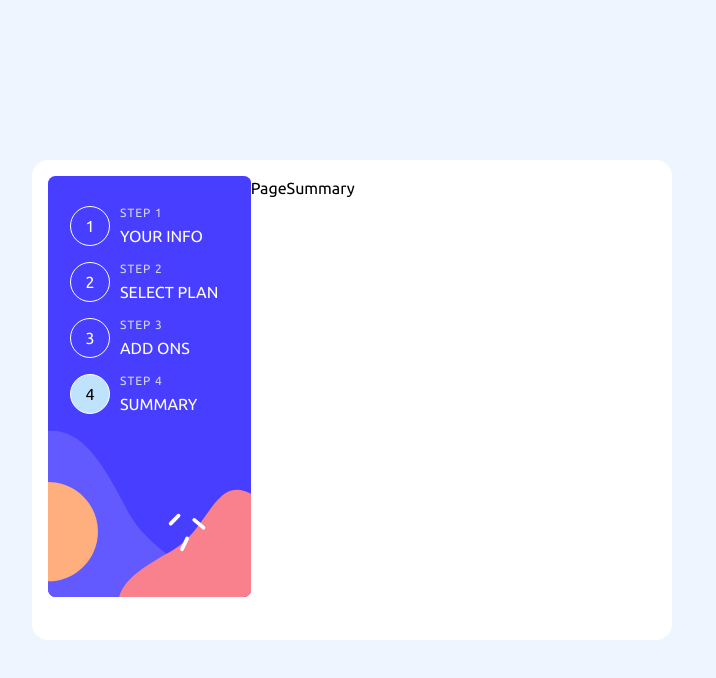
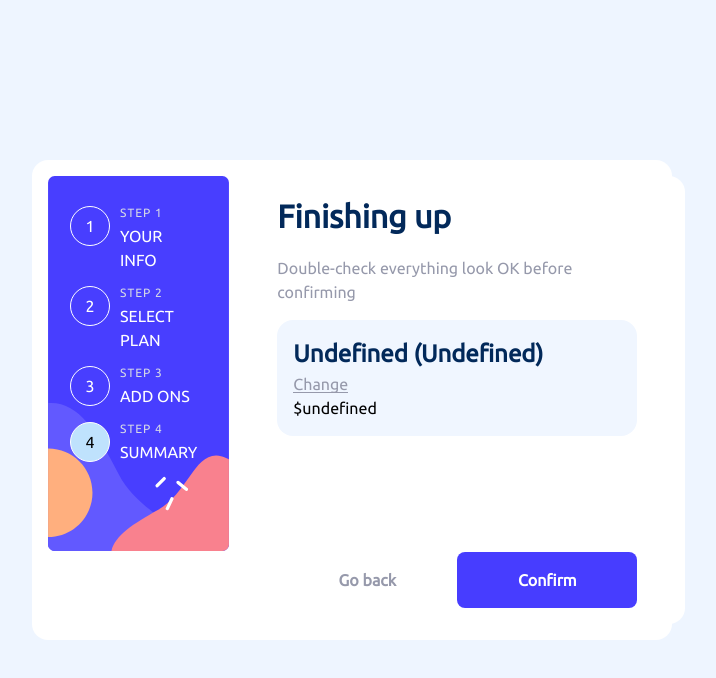
Before and after one commit to rus6600/multiform, a React (Vite) app: page / in a window 1280 px wide. Both pictures are taken after a click on the item "SUMMARY". Shown: the top 678 px of the page, without its empty margins (288-1004 px from the left). Built offline with nearby package versions, Linux system fonts and the light colour scheme.

Commit message:
add summary

```diff
--- a/src/components/ui/Button.tsx
+++ b/src/components/ui/Button.tsx
@@ -19,6 +19,7 @@ export const Button: React.FC<ButtonProps> = ({ text, variant = 'primary', onCli
 const StyledButton = styled('button')<{ variant?: ButtonVariants }>`
   ${({ theme, variant }) => css`
     max-width: fit-content;
+    min-width: 180px;
     border-radius: 0.5rem;
     border: none;
     font-weight: 600;
--- a/src/interfaces/componentsProps.ts
+++ b/src/interfaces/componentsProps.ts
@@ -38,6 +38,7 @@ export const timePlanEnum: Record<timePlan, timePlan> = {
 export type PlanDataType = {
   plan: plans;
   timePlan: timePlan;
+  price: string;
 };
 
 export type addOns = 'online service' | 'larger storage' | 'customizable profile';
--- a/src/pages/PageSummary.tsx
+++ b/src/pages/PageSummary.tsx
@@ -1,8 +1,82 @@
 import React, { useContext } from 'react';
+import styled, { css } from 'styled-components';
 import { FormContext } from '../provider/context.ts';
+import { Button, ButtonWrapper, PageLayout } from '../components/ui';
+import { FormPageEnum } from '../interfaces';
+import { getEntries } from '../ulits';
 
 export const PageSummary: React.FC = () => {
-  const test = useContext(FormContext);
-  console.log(test);
-  return <div>PageSummary</div>;
+  const {
+    changePage,
+    formState: { formData, planData, addOnsData },
+  } = useContext(FormContext);
+
+  const clickHandler = () => {
+    changePage(FormPageEnum.addOns);
+  };
+
+  return (
+    <PageLayout title="Finishing up" text="Double-check everything look OK before confirming">
+      <Table>
+        <Row>
+          <>
+            <h2>{`${planData?.plan} (${planData?.timePlan})`}</h2>
+            <Change onClick={() => changePage(FormPageEnum.selectPlan)}>Change</Change>
+          </>
+          <p>{`$${planData?.timePlan}`}</p>
+        </Row>
+        {addOnsData &&
+          getEntries(addOnsData).map(([name, value]) => {
+            return (
+              <Row>
+                <p>{name}</p>
+                <p>{value}</p>
+              </Row>
+            );
+          })}
+      </Table>
+      <ButtonWrapper>
+        <Button variant="tertiary" text="Go back" onClick={clickHandler} />
+        <Button variant="secondary" text="Confirm" onClick={clickHandler} />
+      </ButtonWrapper>
+    </PageLayout>
+  );
 };
+
+const Table = styled('div')`
+  ${({ theme }) => css`
+    border-radius: 1rem;
+    background-color: ${theme.colors.magnolia};
+
+    & > *:not(:last-child) {
+      border-bottom: 1px solid ${theme.colors.coolGray};
+    }
+  `}
+`;
+
+const Row = styled('div')`
+  ${({ theme }) => css`
+    padding: 1rem;
+    & h2 {
+      color: ${theme.colors.marineBlue};
+      text-transform: capitalize;
+    }
+  `}
+`;
+
+const Change = styled('button')`
+  ${({ theme }) => css`
+    color: ${theme.colors.coolGray};
+    background-color: transparent;
+    border: none;
+    text-decoration: underline;
+    padding: 0;
+    line-height: 1;
+    border-bottom: 1px solid ${theme.colors.coolGray};
+
+    text-decoration: green;
+    &:hover {
+      cursor: pointer;
+    }
+  `}
+`;
```
